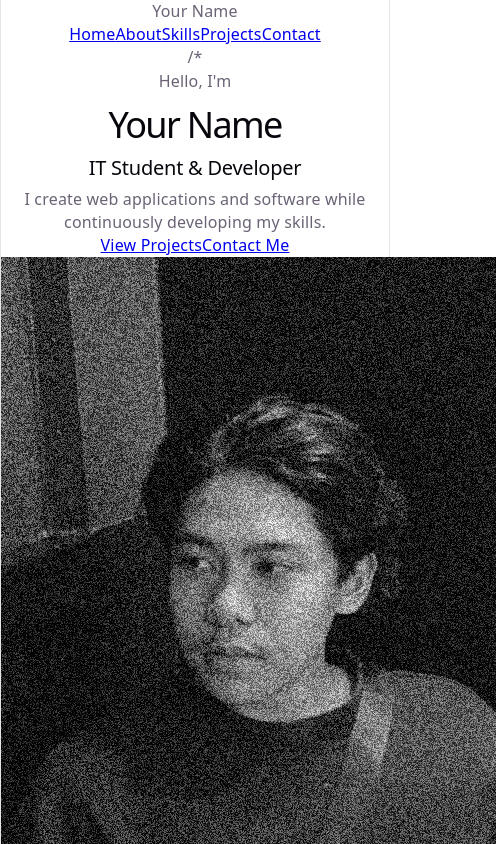
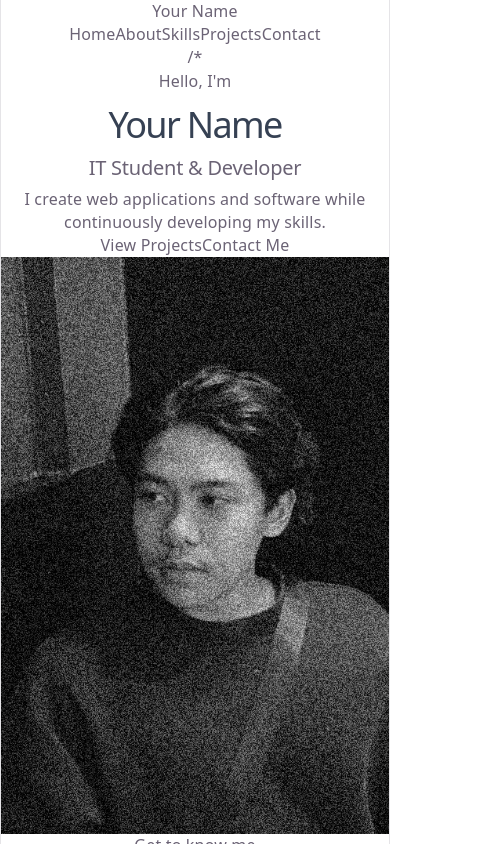
Before and after one commit to GiorenzS/NewPortfolio, a React (Vite) app: page / in a window 390 px wide. Shown: the top 844 px of the page, 496 px wide, since content can reach past the window. Built offline with nearby package versions, Linux system fonts and the light colour scheme.

Commit message:
tailwindcss added

```diff
--- a/index.html
+++ b/index.html
@@ -4,7 +4,7 @@
     <meta charset="UTF-8" />
     <link rel="icon" type="image/svg+xml" href="/favicon.svg" />
     <meta name="viewport" content="width=device-width, initial-scale=1.0" />
-    <title>my-react-app</title>
+    <title>Gio Portfolio</title>
   </head>
   <body>
     <div id="root"></div>
--- a/package.json
+++ b/package.json
@@ -10,8 +10,10 @@
     "preview": "vite preview"
   },
   "dependencies": {
+    "@tailwindcss/vite": "^4.3.3",
     "react": "^19.2.8",
-    "react-dom": "^19.2.8"
+    "react-dom": "^19.2.8",
+    "tailwindcss": "^4.3.3"
   },
   "devDependencies": {
     "@eslint/js": "^10.0.1",
--- a/src/sections/Hero.jsx
+++ b/src/sections/Hero.jsx
@@ -3,12 +3,10 @@ import heroImage from '../assets/image.jpg';
 function Hero() {
   return (
     <section id="home" className="hero">
-
       <div className="hero-content">
-
         <p>Hello, I'm</p>
 
-        <h1>Your Name</h1>
+        <h1 className="text-gray-700">Your Name</h1>
 
         <h2>IT Student & Developer</h2>
 
@@ -26,7 +24,6 @@ function Hero() {
             Contact Me
           </a>
         </div>
-
       </div>
 
       <div className="hero-image">
@@ -35,7 +32,6 @@ function Hero() {
           alt="Your Name"
         />
       </div>
-
     </section>
   );
 }
--- a/src/styles/index.css
+++ b/src/styles/index.css
@@ -1,3 +1,13 @@
+@import "tailwindcss";
+
+@theme {
+  --color-accent: var(--accent);
+  --color-text-h: var(--text-h);
+  --color-text: var(--text);
+  --color-bg: var(--bg);
+  --color-border: var(--border);
+}
+
 :root {
   --text: #6b6375;
   --text-h: #08060d;
@@ -24,8 +34,10 @@
   text-rendering: optimizeLegibility;
   -webkit-font-smoothing: antialiased;
   -moz-osx-font-smoothing: grayscale;
+}
 
-  @media (max-width: 1024px) {
+@media (max-width: 1024px) {
+  :root {
     font-size: 16px;
   }
 }
@@ -70,27 +82,35 @@ h1,
 h2 {
   font-family: var(--heading);
   font-weight: 500;
-  color: var(--text-h);
+  /* Removed color: var(--text-h); so Tailwind text color classes work on headings */
 }
 
 h1 {
   font-size: 56px;
   letter-spacing: -1.68px;
   margin: 32px 0;
-  @media (max-width: 1024px) {
+}
+
+@media (max-width: 1024px) {
+  h1 {
     font-size: 36px;
     margin: 20px 0;
   }
 }
+
 h2 {
   font-size: 24px;
   line-height: 118%;
   letter-spacing: -0.24px;
   margin: 0 0 8px;
-  @media (max-width: 1024px) {
+}
+
+@media (max-width: 1024px) {
+  h2 {
     font-size: 20px;
   }
 }
+
 p {
   margin: 0;
 }
--- a/vite.config.js
+++ b/vite.config.js
@@ -1,7 +1,8 @@
 import react from '@vitejs/plugin-react'
+import tailwindcss from '@tailwindcss/vite'
 import { defineConfig } from 'vite'
 
 // https://vite.dev/config/
 export default defineConfig({
-  plugins: [react()],
+  plugins: [react(), tailwindcss()],
 })
```
Also changed, not shown: 1 other file (tests, documents, lock files or other folders).
